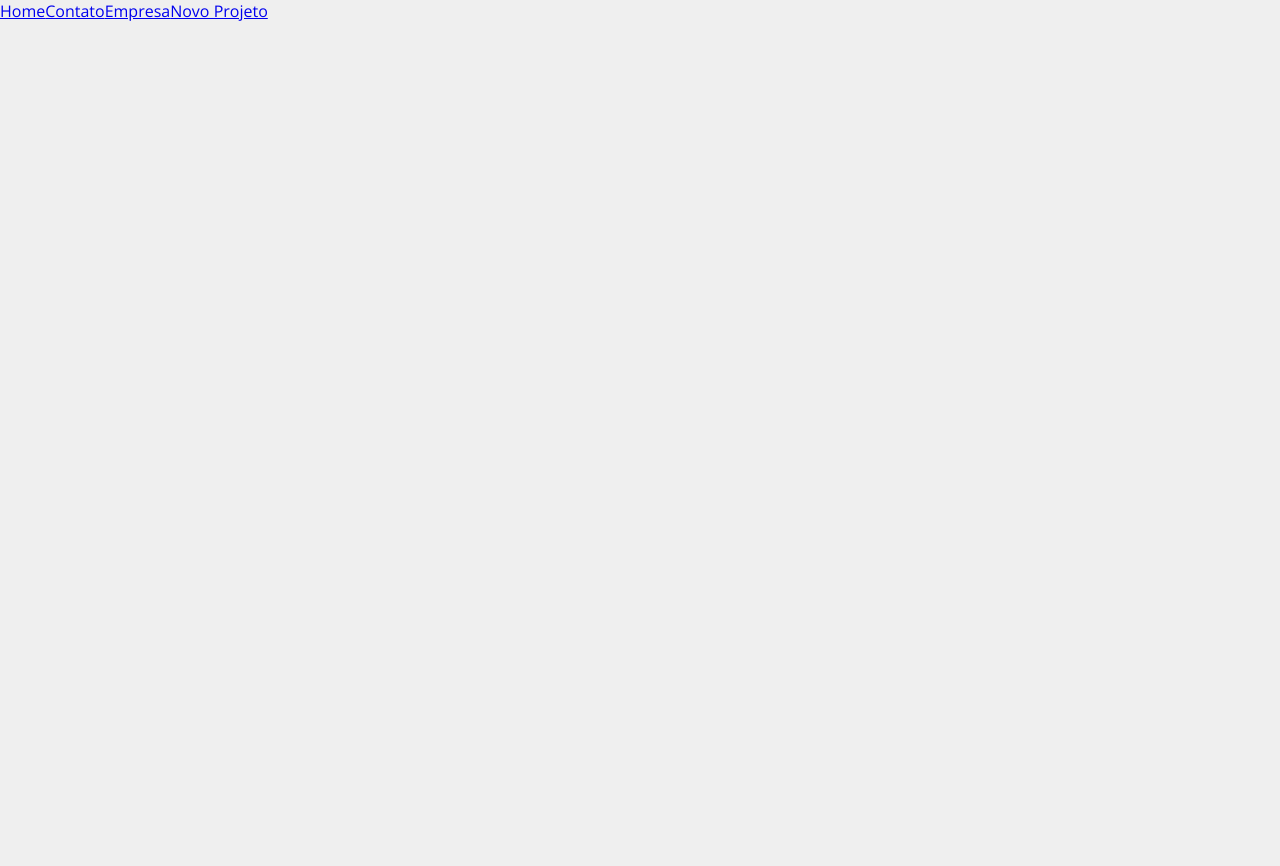
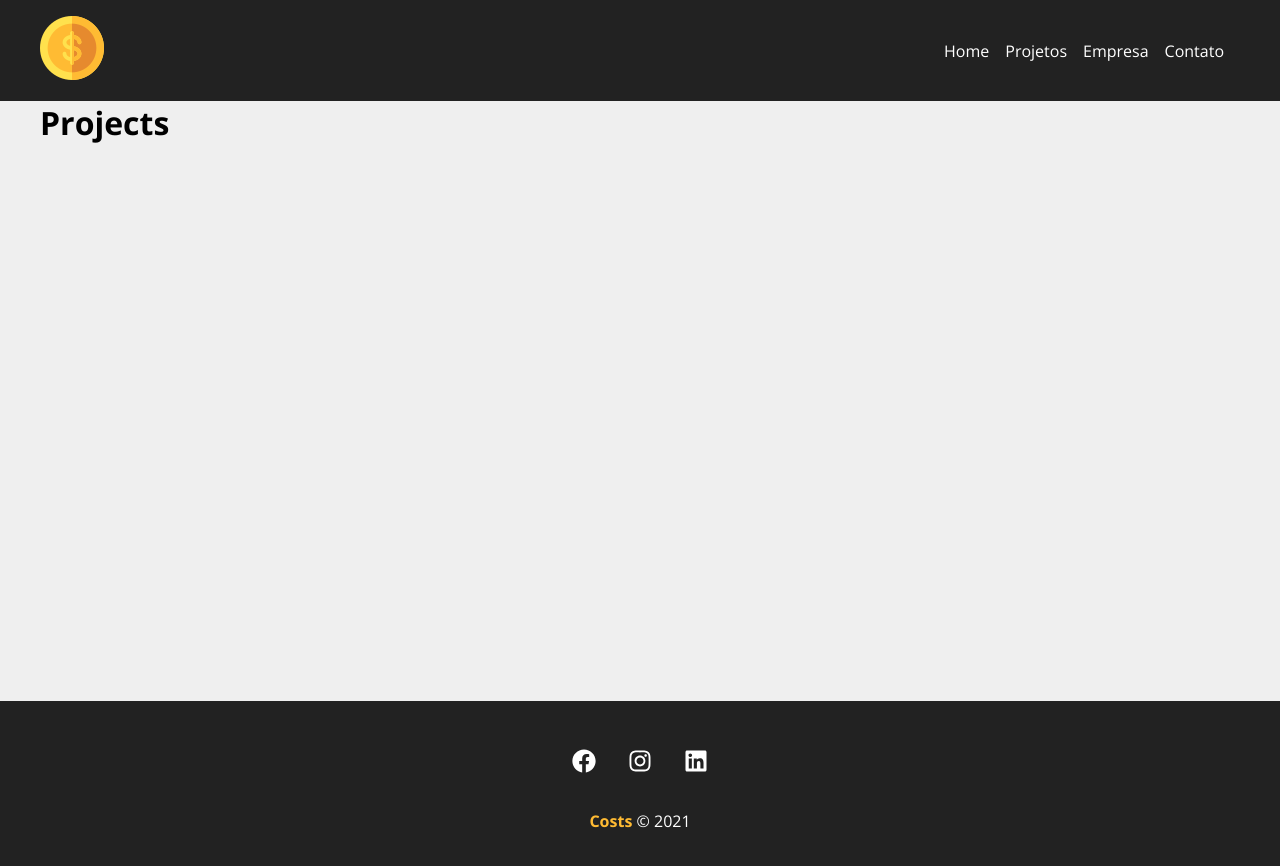
Before and after one commit to GKyomen/curso-react-costs, a React (Create React App) app: page /projects in a window 1280 px wide. Shown: the top 866 px of the page. Before the commit the page ends 800 px from the top, so only its background shows below. Built offline with nearby package versions, Linux system fonts and the light colour scheme.

Commit message:
Navbar e Footer

```diff
--- a/src/App.js
+++ b/src/App.js
@@ -1,23 +1,24 @@
-import { BrowserRouter as Router, Switch, Route, Link } from "react-router-dom";
+import { BrowserRouter as Router, Switch, Route } from "react-router-dom";
 import Home from "./components/pages/Home";
+import Projects from "./components/pages/Projects";
 import Company from "./components/pages/Company";
 import Contact from "./components/pages/Contact";
 import NewProject from "./components/pages/NewProject";
 import Container from "./components/layout/Container";
+import Navbar from "./components/layout/Navbar";
+import Footer from "./components/layout/Footer";
 
 function App() {
   return (
     <Router>
-      <div>
-        <Link to="/">Home</Link>
-        <Link to="/contact">Contato</Link>
-        <Link to="/company">Empresa</Link>
-        <Link to="/newproject">Novo Projeto</Link>
-      </div>
+      <Navbar />
       <Switch>
         <Container customClass="min-height">
           <Route exact path="/">
             <Home />
+          </Route>
+          <Route exact path="/projects">
+            <Projects />
           </Route>
           <Route exact path="/company">
             <Company />
@@ -30,6 +31,7 @@
           </Route>
         </Container>
       </Switch>
+      <Footer />
     </Router>
   );
 }
--- /dev/null
+++ b/src/components/layout/Footer.js
@@ -0,0 +1,25 @@
+import { FaFacebook, FaInstagram, FaLinkedin } from "react-icons/fa";
+import styles from './Footer.module.css'
+
+function Footer() {
+  return (
+    <footer className={styles.footer}>
+      <ul className={styles.social_list}>
+        <li>
+          <FaFacebook />
+        </li>
+        <li>
+          <FaInstagram />
+        </li>
+        <li>
+          <FaLinkedin />
+        </li>
+      </ul>
+      <p className={styles.copy}>
+        <span>Costs</span> &copy; 2021
+      </p>
+    </footer>
+  );
+}
+
+export default Footer;
--- /dev/null
+++ b/src/components/layout/Footer.module.css
@@ -0,0 +1,34 @@
+.footer {
+  background-color: #222;
+  color: #fff;
+  padding: 3em;
+  text-align: center;
+}
+
+.social_list {
+  display: flex;
+  justify-content: center;
+  list-style: none;
+}
+
+.social_list li {
+  margin: 0 1em;
+}
+
+.social_list li:hover {
+  color: #ffbb33;
+}
+
+.social_list svg {
+  font-size: 1.5em;
+  cursor: pointer;
+}
+
+.copy {
+  margin-top: 2em;
+}
+
+.copy span {
+  font-weight: bold;
+  color: #ffbb33;
+}
--- /dev/null
+++ b/src/components/layout/Navbar.js
@@ -0,0 +1,32 @@
+import { Link } from "react-router-dom";
+import Container from "./Container";
+import styles from "./Navbar.module.css";
+import logo from "../../img/costs_logo.png";
+
+function Navbar() {
+  return (
+    <nav className={styles.navbar}>
+      <Container>
+        <Link to="/">
+          <img src={logo} alt="Costs" />
+        </Link>
+        <ul className={styles.list}>
+          <li className={styles.item}>
+            <Link to="/">Home</Link>
+          </li>
+          <li className={styles.item}>
+            <Link to="/projects">Projetos</Link>
+          </li>
+          <li className={styles.item}>
+            <Link to="/company">Empresa</Link>
+          </li>
+          <li className={styles.item}>
+            <Link to="/contact">Contato</Link>
+          </li>
+        </ul>
+      </Container>
+    </nav>
+  );
+}
+
+export default Navbar;
--- /dev/null
+++ b/src/components/layout/Navbar.module.css
@@ -0,0 +1,26 @@
+.navbar {
+  display: flex;
+  justify-content: space-between;
+  background-color: #222;
+  padding: 1em;
+}
+
+.list {
+  display: flex;
+  list-style: none;
+  align-items: center;
+}
+
+.item {
+  margin-right: 1em;
+}
+
+.item a {
+  color: #fff;
+  text-decoration: none;
+}
+
+.item a:hover {
+  color: #ffbb33;
+
+}
--- /dev/null
+++ b/src/components/pages/Projects.js
@@ -0,0 +1,5 @@
+function Projects() {
+  return <h1>Projects</h1>
+}
+
+export default Projects
```
